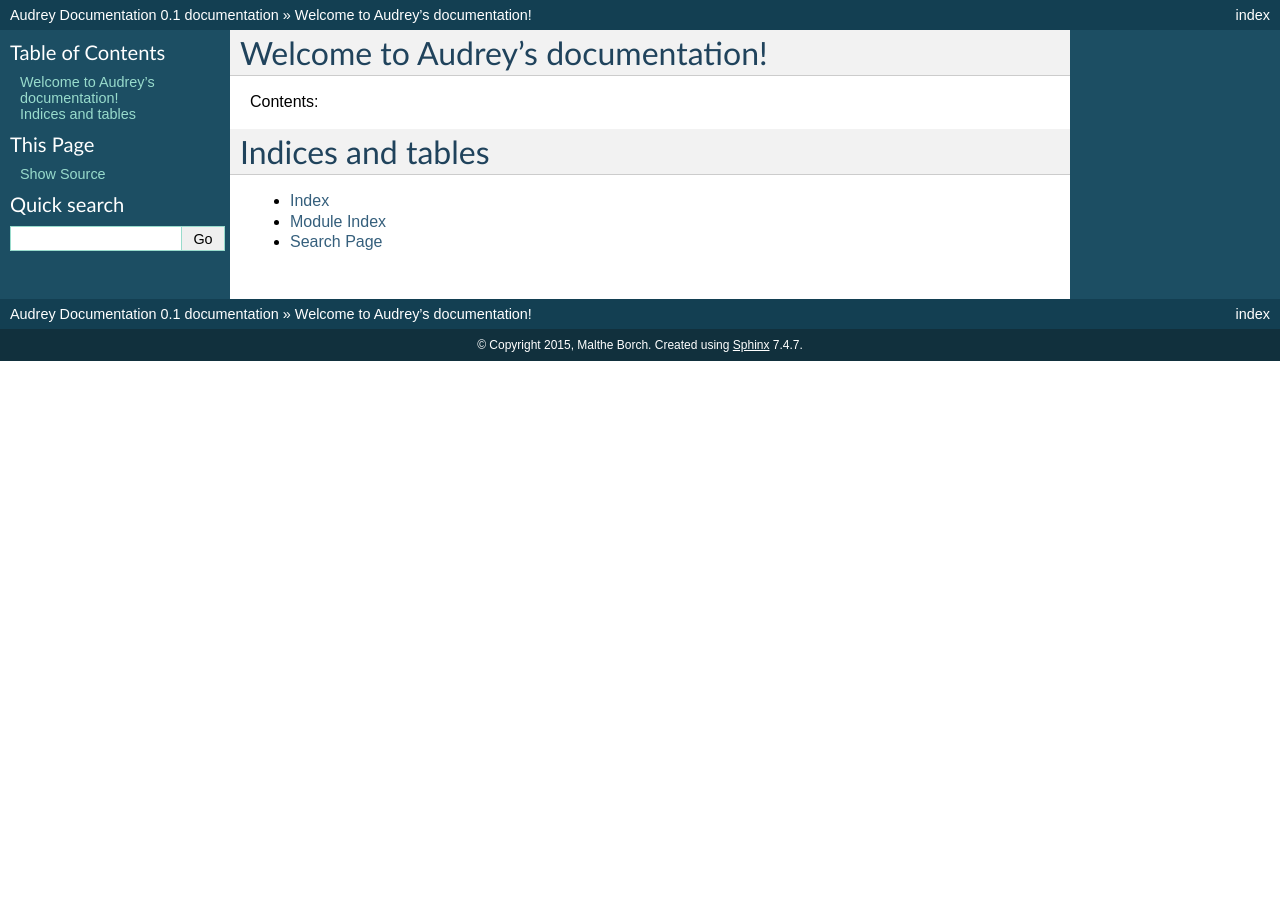
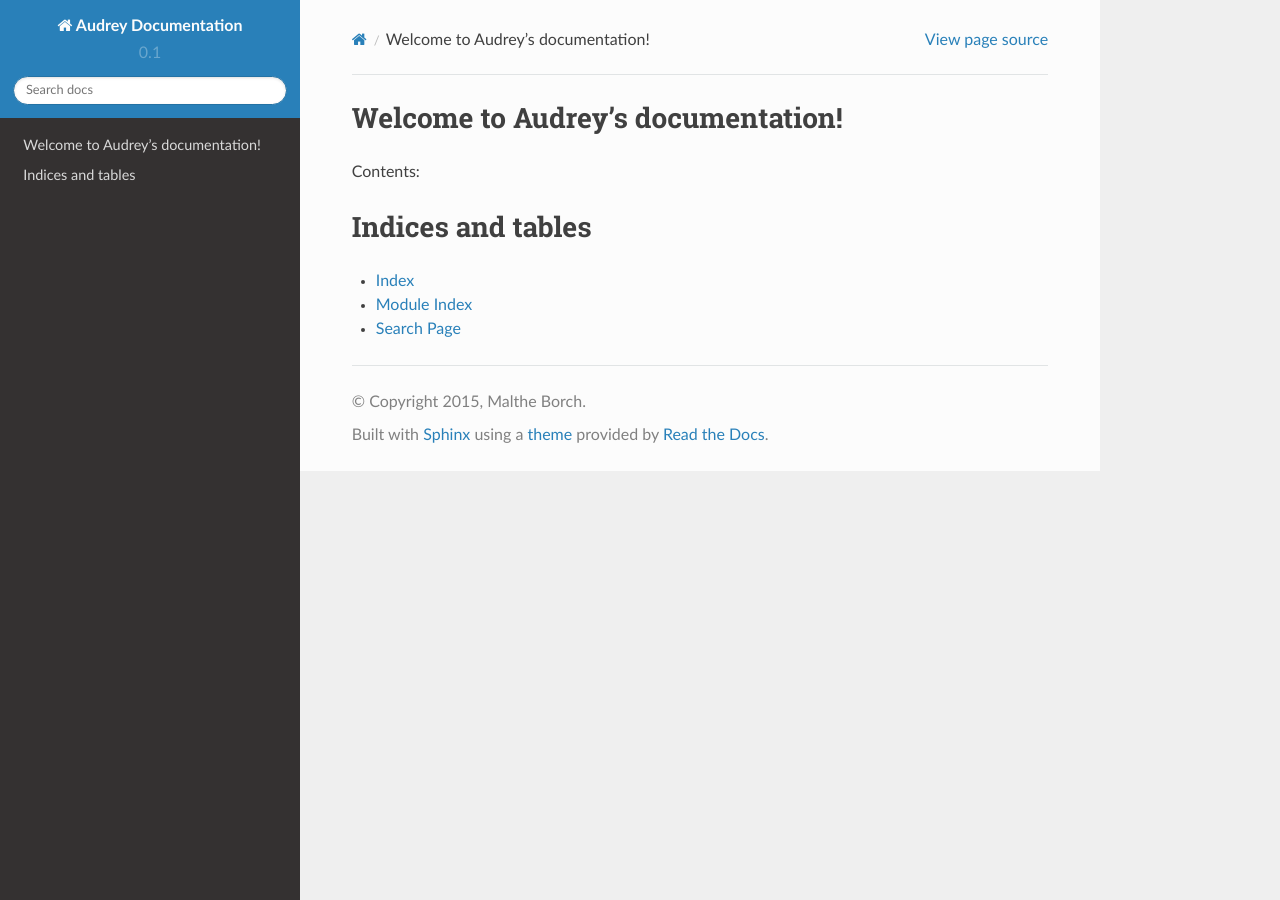
Before and after one commit to malthe/audreyc, a Sphinx documentation site: the page built from docs/index.rst, in a window 1280 px wide. Built offline with Sphinx 7.4.7 and the Read the Docs theme 2.0.0, drawn with Linux system fonts in a browser that asks for light colours.

Commit message:
Use RTD theme locally

```diff
--- a/docs/conf.py
+++ b/docs/conf.py
@@ -109,7 +109,15 @@ todo_include_todos = False
 
 # The theme to use for HTML and HTML Help pages.  See the documentation for
 # a list of builtin themes.
-html_theme = 'default'
+import os
+
+if os.environ.get('READTHEDOCS'):
+    html_theme = 'default'
+else:
+    import sphinx_rtd_theme
+    html_theme = 'sphinx_rtd_theme'
+    html_theme_path = [sphinx_rtd_theme.get_html_theme_path()]
+
 
 # Theme options are theme-specific and customize the look and feel of a theme
 # further.  For a list of options available for each theme, see the
```
